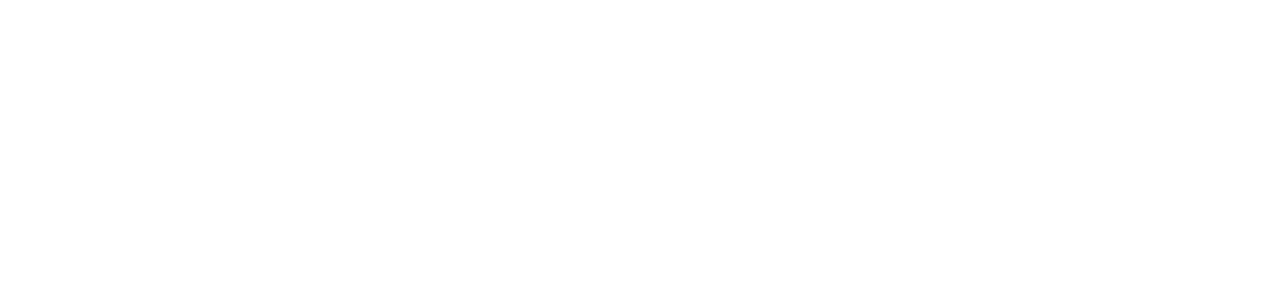
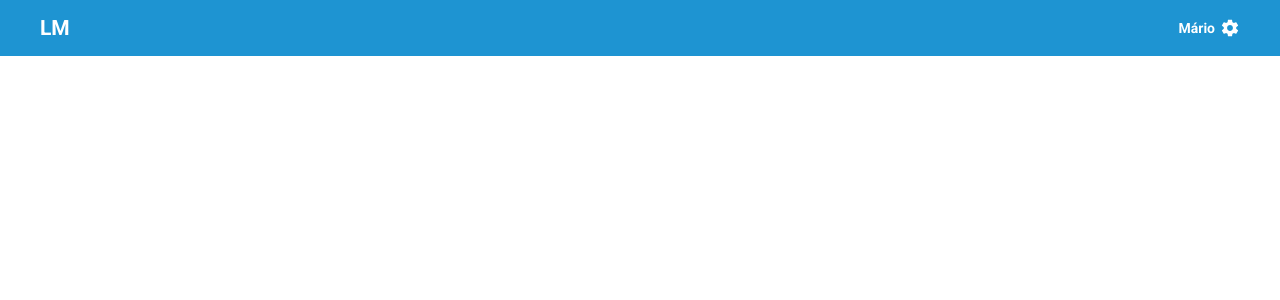
Before and after one commit to MarioCesarJr/lawyer-management, a React (Create React App) app in the folder web-client/: page / in a window 1280 px wide. Shown: the top 300 px of the page. Built offline with nearby package versions, Linux system fonts and the light colour scheme; the HTML template or start-up script is replaced by a standard one.

Commit message:
header component

```diff
--- a/web-client/package.json
+++ b/web-client/package.json
@@ -6,6 +6,7 @@
         "history": "^4.10.1",
         "react": "^16.12.0",
         "react-dom": "^16.12.0",
+        "react-icons": "^3.8.0",
         "react-router-dom": "^5.1.2",
         "react-scripts": "3.2.0",
         "styled-components": "^4.4.1"
--- a/web-client/src/App.js
+++ b/web-client/src/App.js
@@ -6,10 +6,13 @@
 
 import GlobalStyle from './styles/global';
 
+import Header from '~/components/Header';
+
 function App() {
     return (
         <Router history={history}>
             <GlobalStyle />
+            <Header />
             <Routes />
         </Router>
     );
--- /dev/null
+++ b/web-client/src/components/Header/index.js
@@ -0,0 +1,28 @@
+import React from 'react';
+import { Link } from 'react-router-dom';
+
+import { Container, Content, Profile } from './styles';
+import { MdSettings } from 'react-icons/md';
+
+export default function Header() {
+    return (
+        <Container>
+            <Content>
+                <nav>
+                    <Link to="/dashboard">
+                        <h1>LM</h1>
+                    </Link>
+                </nav>
+
+                <aside>
+                    <Profile>
+                        <div>
+                            <strong>Mário</strong>
+                        </div>
+                        <MdSettings size={20} color="#fff" />
+                    </Profile>
+                </aside>
+            </Content>
+        </Container>
+    );
+}
--- /dev/null
+++ b/web-client/src/components/Header/styles.js
@@ -0,0 +1,33 @@
+import styled from 'styled-components';
+
+export const Container = styled.div`
+    background-color: #1e94d2;
+    padding: 0 30px;
+`;
+
+export const Content = styled.div`
+    height: 56px;
+    max-width: 1200px;
+    margin: 0 auto;
+    display: flex;
+    justify-content: space-between;
+    align-items: center;
+
+    nav {
+        a {
+            color: #fff;
+        }
+    }
+`;
+
+export const Profile = styled.div`
+    display: flex;
+    align-items: center;
+
+    div {
+        strong {
+            color: #fff;
+            margin-right: 5px;
+        }
+    }
+`;
```
Also changed, not shown: 1 other file (tests, documents, lock files or other folders).
